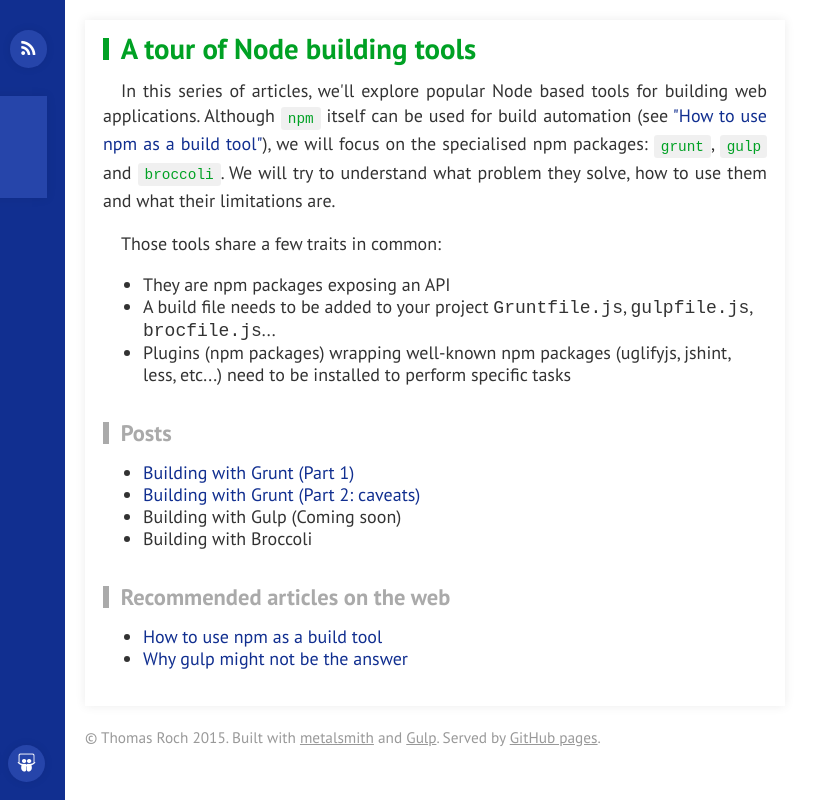
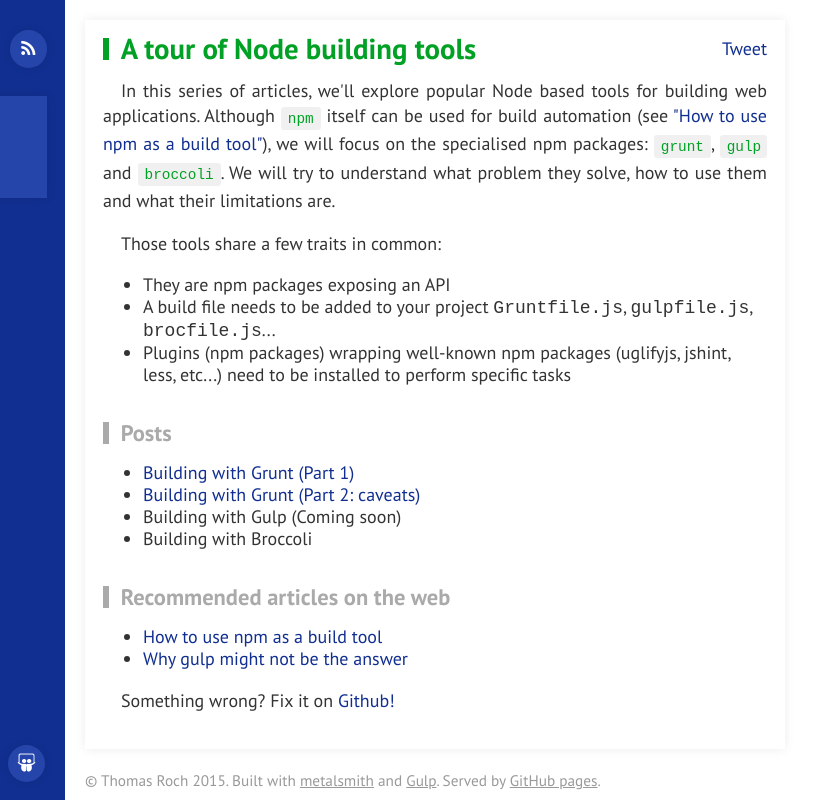
Before and after one commit to troch/troch.github.io, a website: page posts/2015/04/18/tour-of-node-building-tools/index.html in a window 1280 px wide. Shown: the full height of the page, 215-1045 px from the left. Drawn offline with nearby package versions, Linux system fonts and the light colour scheme; files that its build step writes are made by us from their sources.

Commit message:
Add twitter button and Github link

```diff
--- a/_less/app.less
+++ b/_less/app.less
@@ -116,6 +116,17 @@
   }
 }
 
+article.main {
+  background-color: white;
+  position: relative;
+}
+
+section.share {
+  position: absolute;
+  right: 1em;
+  top: 1em;
+}
+
 @media (min-width: @break-point-1) {
     body, html {
       background-color: white;
@@ -130,8 +141,12 @@
       }
     }
 
+    body > article {
+      box-shadow: 0 0 10px rgba(0, 0, 0, 0.08);
+      padding: 0 1em;
+    }
+
     body > article, body > section {
-      box-shadow: 0 0 10px rgba(0, 0, 0, 0.08);
       margin: @article-margin auto;
       max-width: @max-article-width;
     }
--- a/posts/2015/04/18/tour-of-node-building-tools/index.html
+++ b/posts/2015/04/18/tour-of-node-building-tools/index.html
@@ -50,6 +50,20 @@
     </section> -->
 	</header>
 	<article class="main">
+		<section class="share"><a href="https://twitter.com/share" class="twitter-share-button" data-via="tcroch">Tweet</a>
+			<script>
+				! function(d, s, id) {
+					var js, fjs = d.getElementsByTagName(s)[0],
+						p = /^http:/.test(d.location) ? 'http' : 'https';
+					if (!d.getElementById(id)) {
+						js = d.createElement(s);
+						js.id = id;
+						js.src = p + '://platform.twitter.com/widgets.js';
+						fjs.parentNode.insertBefore(js, fjs);
+					}
+				}(document, 'script', 'twitter-wjs');
+			</script>
+		</section>
 		<h1 id="a-tour-of-node-building-tools">A tour of Node building tools</h1>
 		<p>In this series of articles, we&#39;ll explore popular Node based tools for building web applications. Although <code class="nohighlight">npm</code> itself can
 			be used for build automation (see <a href="http://blog.keithcirkel.co.uk/how-to-use-npm-as-a-build-tool/">&quot;How to use npm as a build tool&quot;</a>), we
@@ -73,6 +87,7 @@
 			<li><a href="http://blog.keithcirkel.co.uk/how-to-use-npm-as-a-build-tool/">How to use npm as a build tool</a></li>
 			<li><a href="http://scm.io/blog/hack/2014/07/why-gulp-might-not-be-the-answer/">Why gulp might not be the answer</a></li>
 		</ul>
+		<p>Something wrong? Fix it on <a href="https://github.com/troch/troch.github.io/tree/master/_generator/src/tour-of-node-build-tools.md">Github!</a></p>
 	</article>
 	<footer>
 		<!-- <div class="about">About the author</div> -->
--- a/rss.xml
+++ b/rss.xml
@@ -1,5 +1,5 @@
 <?xml version="1.0" encoding="UTF-8"?>
-<rss xmlns:dc="http://purl.org/dc/elements/1.1/" xmlns:content="http://purl.org/rss/1.0/modules/content/" xmlns:atom="http://www.w3.org/2005/Atom" version="2.0"><channel><title><![CDATA[React and be thankful]]></title><description><![CDATA[A blog about building (reactive) web applications]]></description><link>http://blog.reactandbethankful.com</link><generator>metalsmith-feed</generator><lastBuildDate>Tue, 21 Apr 2015 23:17:40 GMT</lastBuildDate><atom:link href="http://blog.reactandbethankful.com/rss.xml" rel="self" type="application/rss+xml"/><author><![CDATA[Thomas Roch]]></author><item><title><![CDATA[Tour of Node building tools]]></title><description><![CDATA[<p>In this series of articles, we&#39;ll explore popular Node based tools for building web applications.
+<rss xmlns:dc="http://purl.org/dc/elements/1.1/" xmlns:content="http://purl.org/rss/1.0/modules/content/" xmlns:atom="http://www.w3.org/2005/Atom" version="2.0"><channel><title><![CDATA[React and be thankful]]></title><description><![CDATA[A blog about building (reactive) web applications]]></description><link>http://blog.reactandbethankful.com</link><generator>metalsmith-feed</generator><lastBuildDate>Wed, 22 Apr 2015 21:44:01 GMT</lastBuildDate><atom:link href="http://blog.reactandbethankful.com/rss.xml" rel="self" type="application/rss+xml"/><author><![CDATA[Thomas Roch]]></author><item><title><![CDATA[Tour of Node building tools]]></title><description><![CDATA[<p>In this series of articles, we&#39;ll explore popular Node based tools for building web applications.
 Although <code>npm</code> itself can be used for build automation (see <a href="http://blog.keithcirkel.co.uk/how-to-use-npm-as-a-build-tool/">&quot;How to use npm as a build tool&quot;</a>),
 we will focus on the specialised npm packages: <code>grunt</code>, <code>gulp</code> and <code>broccoli</code>. We will try to understand what problem they solve, how to use them
 and what their limitations are.</p>]]></description><link>http://blog.reactandbethankful.com/posts/2015/04/18/tour-of-node-building-tools</link><guid isPermaLink="true">http://blog.reactandbethankful.com/posts/2015/04/18/tour-of-node-building-tools</guid><dc:creator><![CDATA[Thomas Roch]]></dc:creator><pubDate>Sat, 18 Apr 2015 12:00:00 GMT</pubDate></item><item><title><![CDATA[Building with Grunt Part 1]]></title><description><![CDATA[<p><a href="http://www.gruntjs.com">Grunt</a> is (or was) not <em>per se</em> a build automation tool. Or at least, This is how Grunt describe itself: <em>&quot;The JavaScript task runner&quot;</em>.
```
Also changed, not shown: _generator/build.js (+13 -1 lines), _generator/src/tour-of-node-build-tools-gulp-2.md (+0 -3 lines), _generator/templates/article.html (+7 -1 lines), _generator/templates/base/social.html (added, +8 -0 lines), posts/2015/04/18/building-with-grunt-part-1/index.html (+15 -0 lines), posts/2015/04/22/building-with-grunt-part-2-caveats/index.html (+15 -0 lines), assets/app.css.
